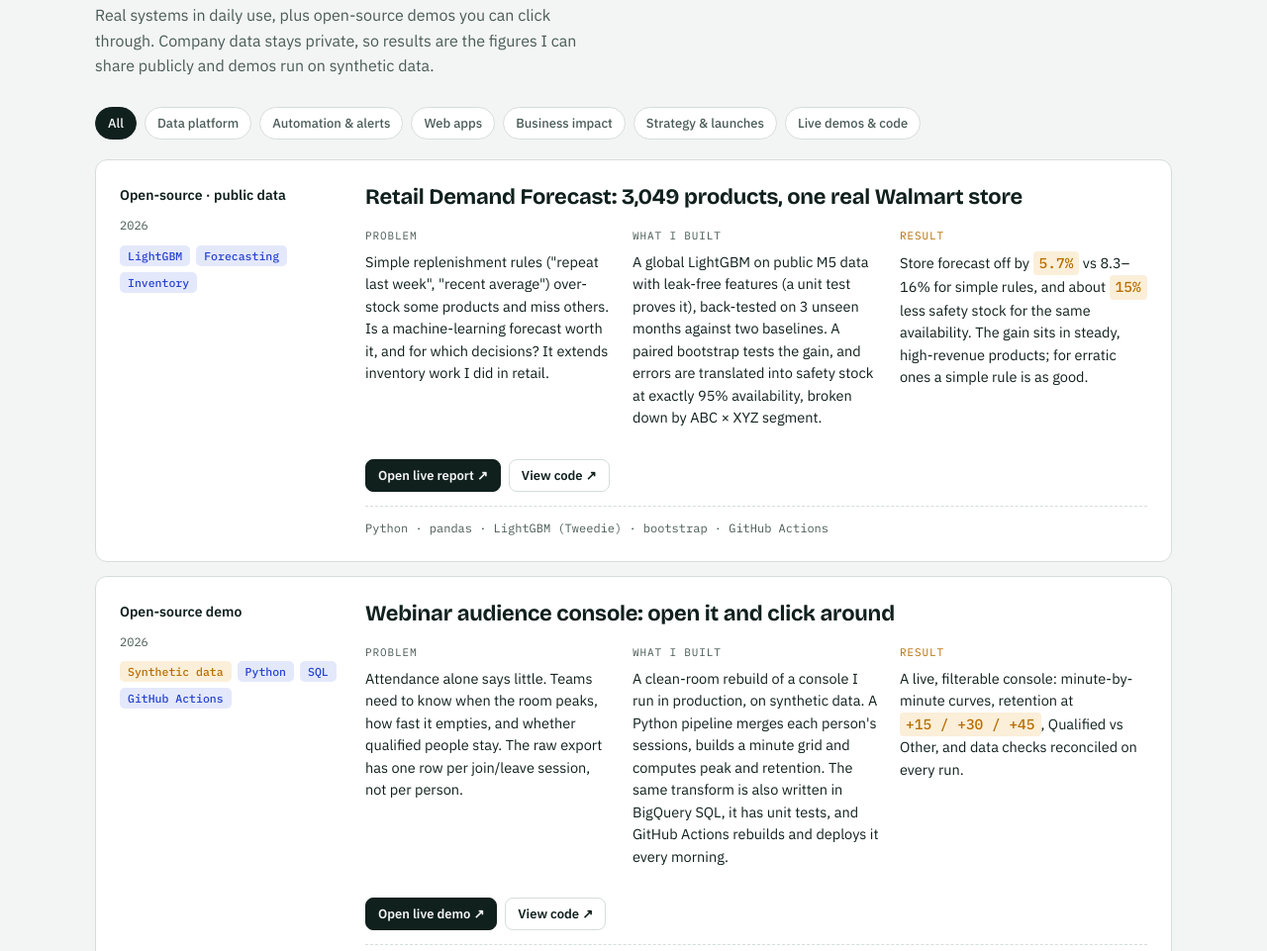
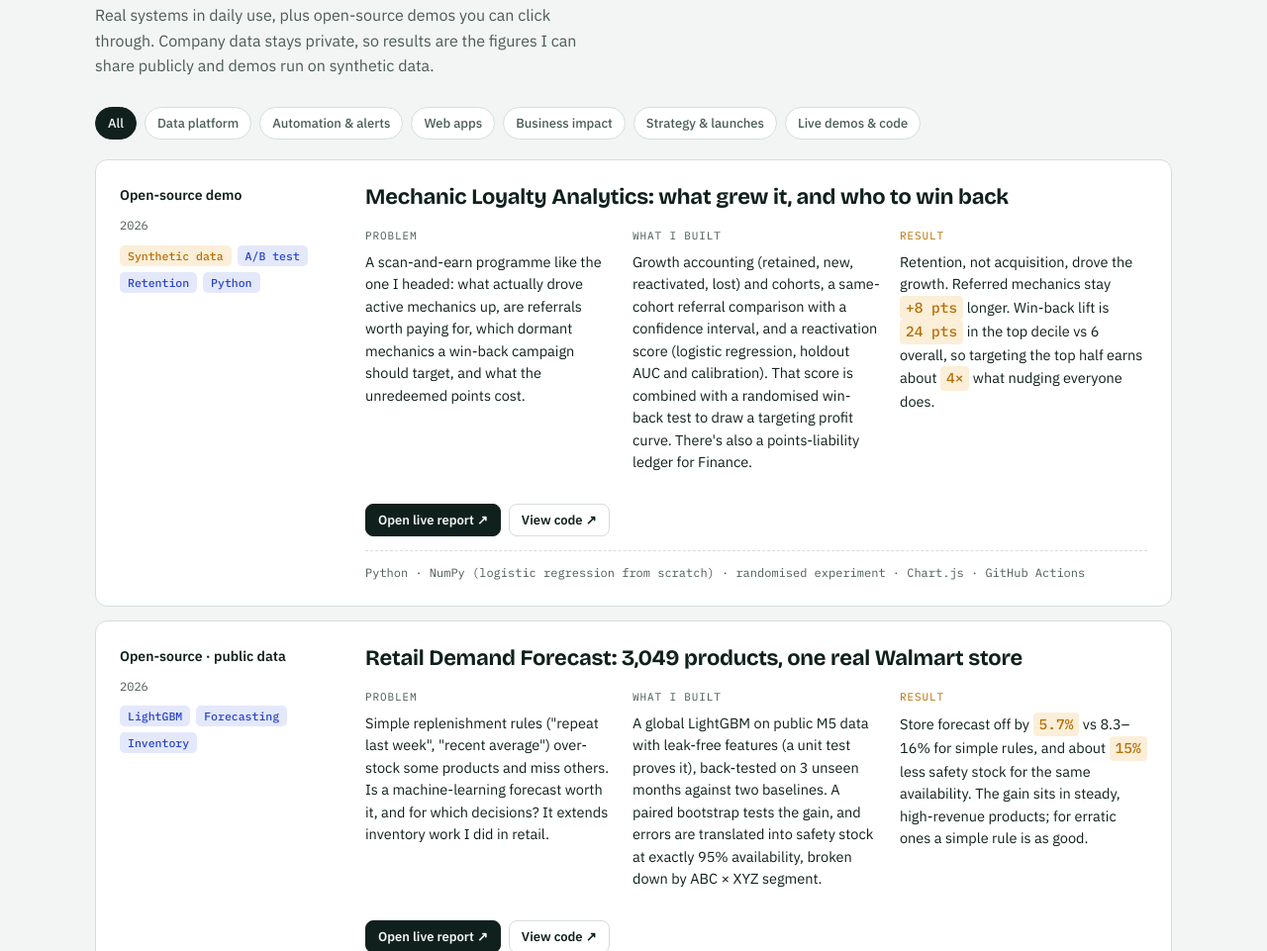
Before and after one commit to nikhilveerwani/nikhilveerwani.github.io, a plain HTML site: page index.html in a window 1280 px wide. Shown: the part 1101-2062 px from the top of the page at 99% size. Drawn offline with nearby package versions, Linux system fonts and the light colour scheme.

Commit message:
Rewrite nikhilveerwani.github.io

```diff
--- a/index.html
+++ b/index.html
@@ -327,6 +327,24 @@ footer .wrap{display:flex;justify-content:space-between;gap:12px;flex-wrap:wrap;
 
     <div class="cases">
       <!-- ===== PROJECT CARD: copy this <article> block to add a new project. data-cat = data | auto | apps | biz (space-separated) ===== -->
+      <article class="case" data-cat="demo biz data">
+        <div class="meta">
+          <div class="org">Open-source demo</div>
+          <div class="when">2026</div>
+          <div class="tags"><span class="demo-tag">Synthetic data</span><span class="tag">A/B test</span><span class="tag">Retention</span><span class="tag">Python</span></div>
+        </div>
+        <div class="body">
+          <h3>Mechanic Loyalty Analytics: what grew it, and who to win back</h3>
+          <dl class="pbr">
+            <div><dt>Problem</dt><dd>A scan-and-earn programme like the one I headed: what actually drove active mechanics up, are referrals worth paying for, which dormant mechanics a win-back campaign should target, and what the unredeemed points cost.</dd></div>
+            <div><dt>What I built</dt><dd>Growth accounting (retained, new, reactivated, lost) and cohorts, a same-cohort referral comparison with a confidence interval, and a reactivation score (logistic regression, holdout AUC and calibration). That score is combined with a randomised win-back test to draw a targeting profit curve. There's also a points-liability ledger for Finance.</dd></div>
+            <div class="res"><dt>Result</dt><dd>Retention, not acquisition, drove the growth. Referred mechanics stay <span class="res-num">+8 pts</span> longer. Win-back lift is <span class="res-num">24 pts</span> in the top decile vs 6 overall, so targeting the top half earns about <span class="res-num">4×</span> what nudging everyone does.</dd></div>
+          </dl>
+          <div class="case-links"><a class="primary" href="https://nikhilveerwani.github.io/loyalty-programme-analytics/" target="_blank" rel="noopener">Open live report ↗</a><a href="https://github.com/nikhilveerwani/loyalty-programme-analytics" target="_blank" rel="noopener">View code ↗</a></div>
+          <div class="stack">Python · NumPy (logistic regression from scratch) · randomised experiment · Chart.js · GitHub Actions</div>
+        </div>
+      </article>
+
       <article class="case" data-cat="demo data biz">
         <div class="meta">
           <div class="org">Open-source · public data</div>
```
Also changed, not shown: 1 other file.
